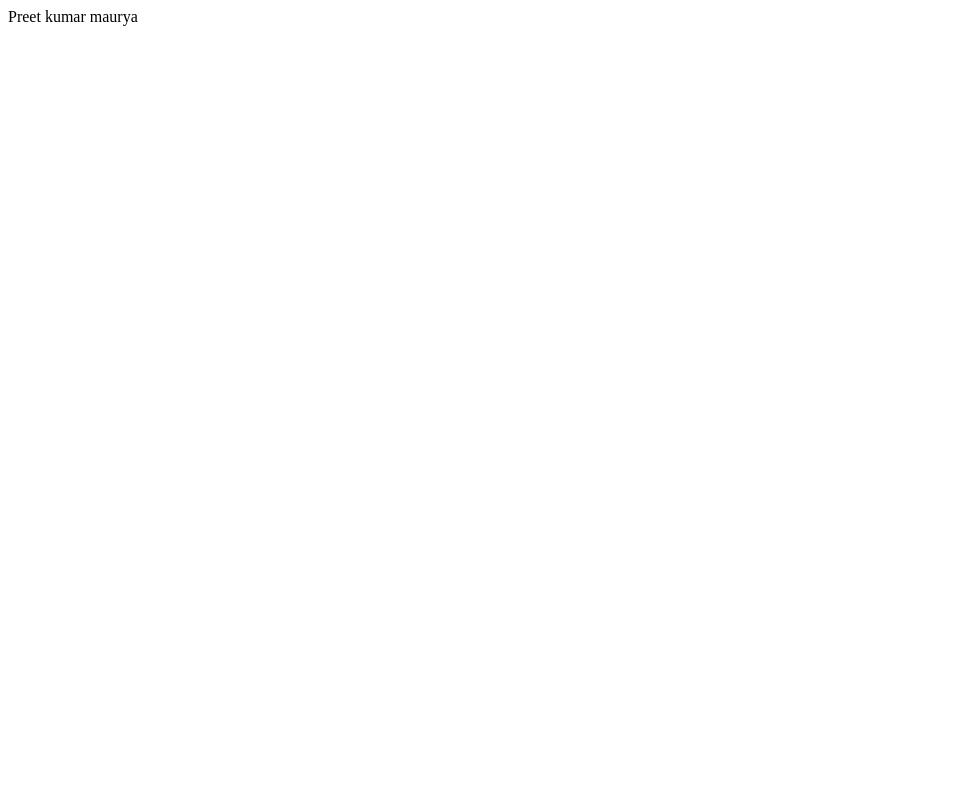
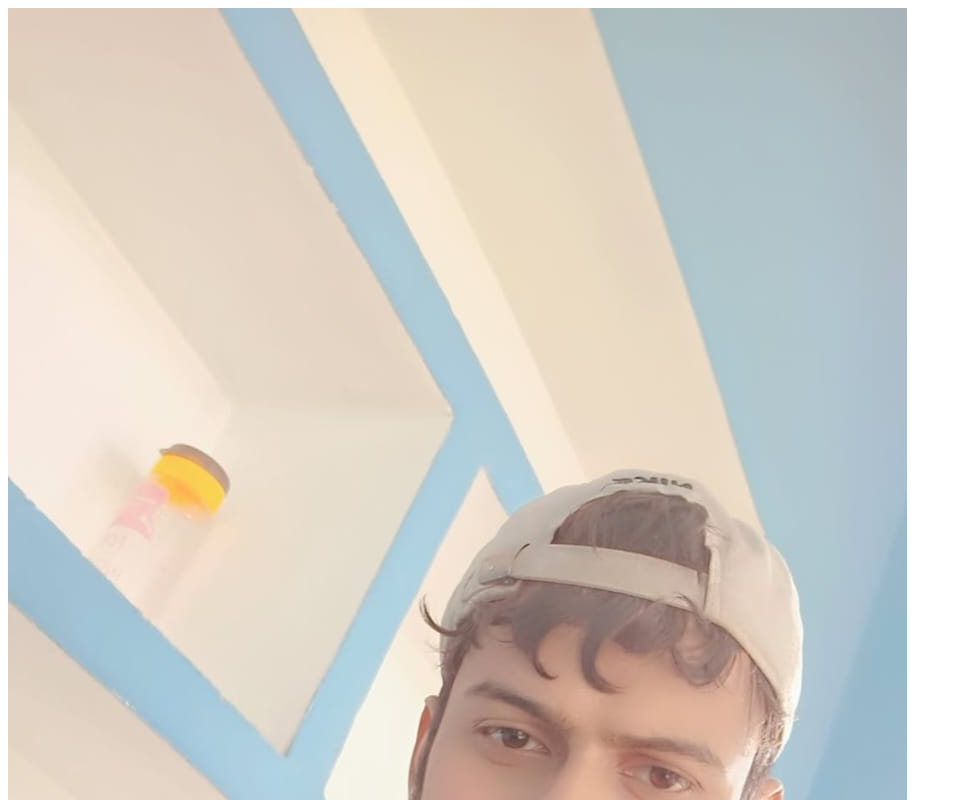
Before and after one commit to preetkumar9054-glitch/python-json, a plain HTML site: page index.html in a window 1280 px wide. Shown: the top 800 px of the page, without its empty margins (0-962 px from the left). Drawn offline with Linux system fonts and the light colour scheme.

Commit message:
Added picture

```diff
--- a/index.html
+++ b/index.html
@@ -6,6 +6,7 @@
     <title>Home page</title>
 </head>
 <body>
+    <img src="pics/me.jpeg"/>
     <h>Preet kumar maurya</h>
 </body>
 </html>
```
Also changed, not shown: pics/me.jpeg (added).
